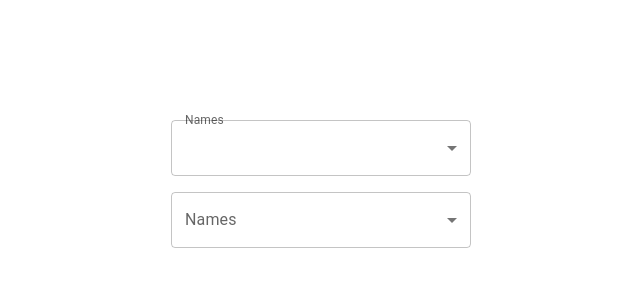
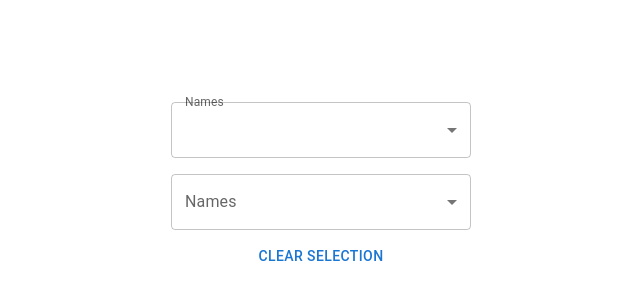
Before and after one commit to akassab/DoubleDropMenu-Hive, a React (Create React App) app: page / in a window 1280 px wide. Shown: the part 216-516 px from the top of the page, without its empty margins (319-959 px from the left). Built offline with nearby package versions, Linux system fonts and the light colour scheme.

Commit message:
Add clear selection button

```diff
--- a/src/components/SubGroupDropDown/MultiSelectDropDown.js
+++ b/src/components/SubGroupDropDown/MultiSelectDropDown.js
@@ -73,6 +73,15 @@ const MultiSelectDropDown = memo((props) => {
                     ))}
                 </Select>
             </FormControl>
+            <br/>
+            <Button
+                onClick={() => {
+                    setSelected({ selected: [] });
+                    setItem([]);
+                }}
+            >
+                Clear Selection
+            </Button>
         </div>
     );
 });
```
